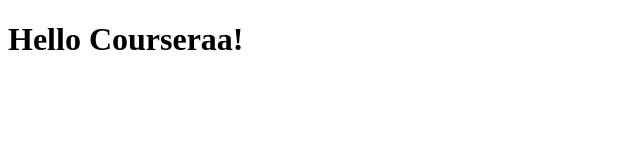
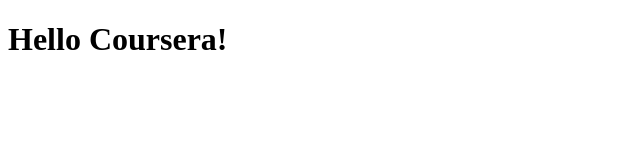
Before and after one commit to pandrewg/coursera-test, a plain HTML site: page site/index.html in a window 1280 px wide. Shown: the full height of the page, 0-640 px from the left. Drawn offline with Linux system fonts and the light colour scheme.

Commit message:
reverse updates

```diff
--- a/site/index.html
+++ b/site/index.html
@@ -3,9 +3,9 @@
 <head>
 	<meta charset="utf-8">
 	<meta name="viewport" content="width=device-width, initial-scale=1">
-	<title>Hello Courseraaaaa!</title>
+	<title>Hello Coursera!</title>
 </head>
 <body>
-<h1>Hello Courseraa!</h1>
+<h1>Hello Coursera!</h1>
 </body>
 </html>
```
